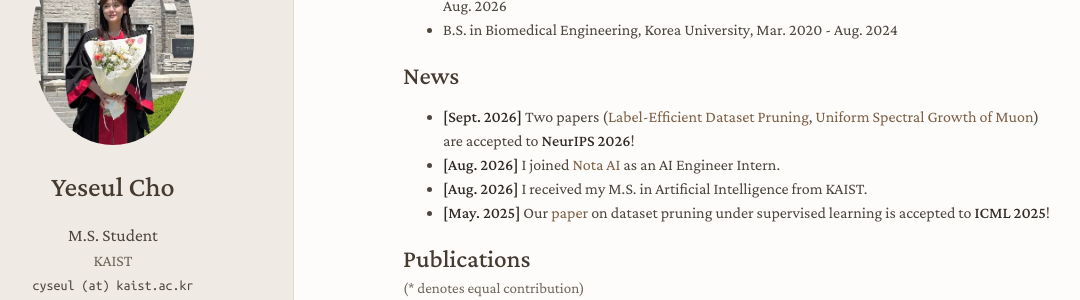
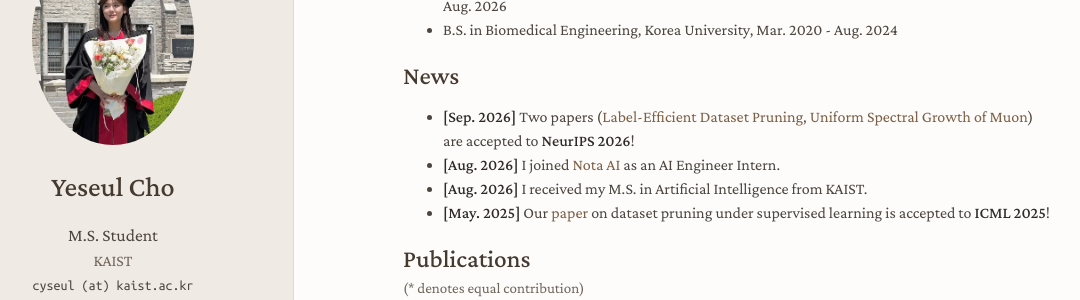
Before and after one commit to cyseul/cyseul.github.io, a Jekyll site: the page built from index.md, in a window 1280 px wide and 900 px high, scrolled down 464 px. Shown: the part 152-452 px from the top of the window, without its empty margins (67-1147 px from the left). Built offline with Jekyll 4.4.1, drawn with Linux system fonts in a browser that asks for light colours; nearby versions of some CDN libraries; a style sheet for code colours, icons or effects is not loaded; our own code applies the rules of GitHub Pages for plain Markdown files.

Commit message:
Use consistent September abbreviation in news

```diff
--- a/index.md
+++ b/index.md
@@ -22,7 +22,7 @@ Going forward, I am particularly interested in understanding the optimization dy
 - B.S. in Biomedical Engineering, Korea University, Mar. 2020 - Aug. 2024
 
 ## News
-- **[Sept. 2026]** Two papers ([Label-Efficient Dataset Pruning](https://arxiv.org/abs/2605.23198), [Uniform Spectral Growth of Muon](https://arxiv.org/abs/2602.06385)) are accepted to **NeurIPS 2026**!
+- **[Sep. 2026]** Two papers ([Label-Efficient Dataset Pruning](https://arxiv.org/abs/2605.23198), [Uniform Spectral Growth of Muon](https://arxiv.org/abs/2602.06385)) are accepted to **NeurIPS 2026**!
 - **[Aug. 2026]** I joined [Nota AI](https://www.nota.ai) as an AI Engineer Intern.
 - **[Aug. 2026]** I received my M.S. in Artificial Intelligence from KAIST.
 - **[May. 2025]** Our [paper](https://arxiv.org/abs/2502.06905) on dataset pruning under supervised learning is accepted to **ICML 2025**!
```
